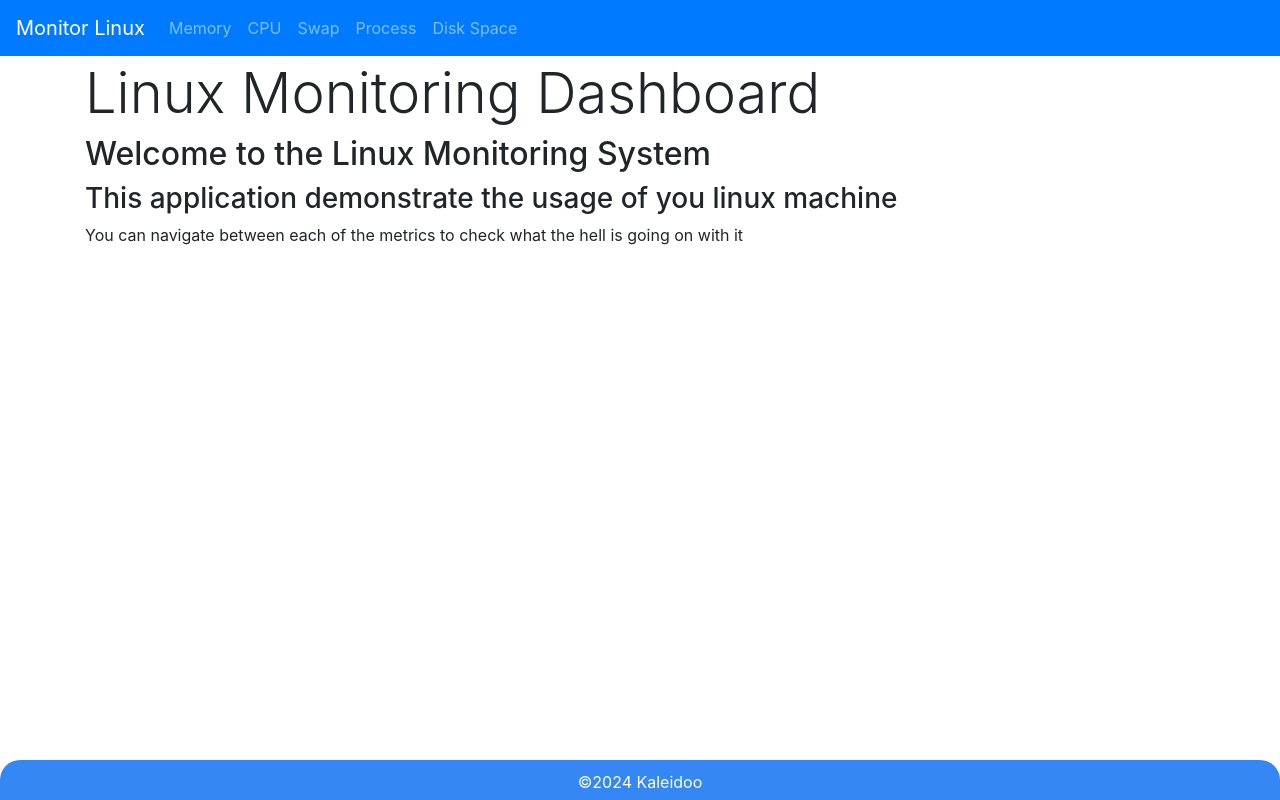
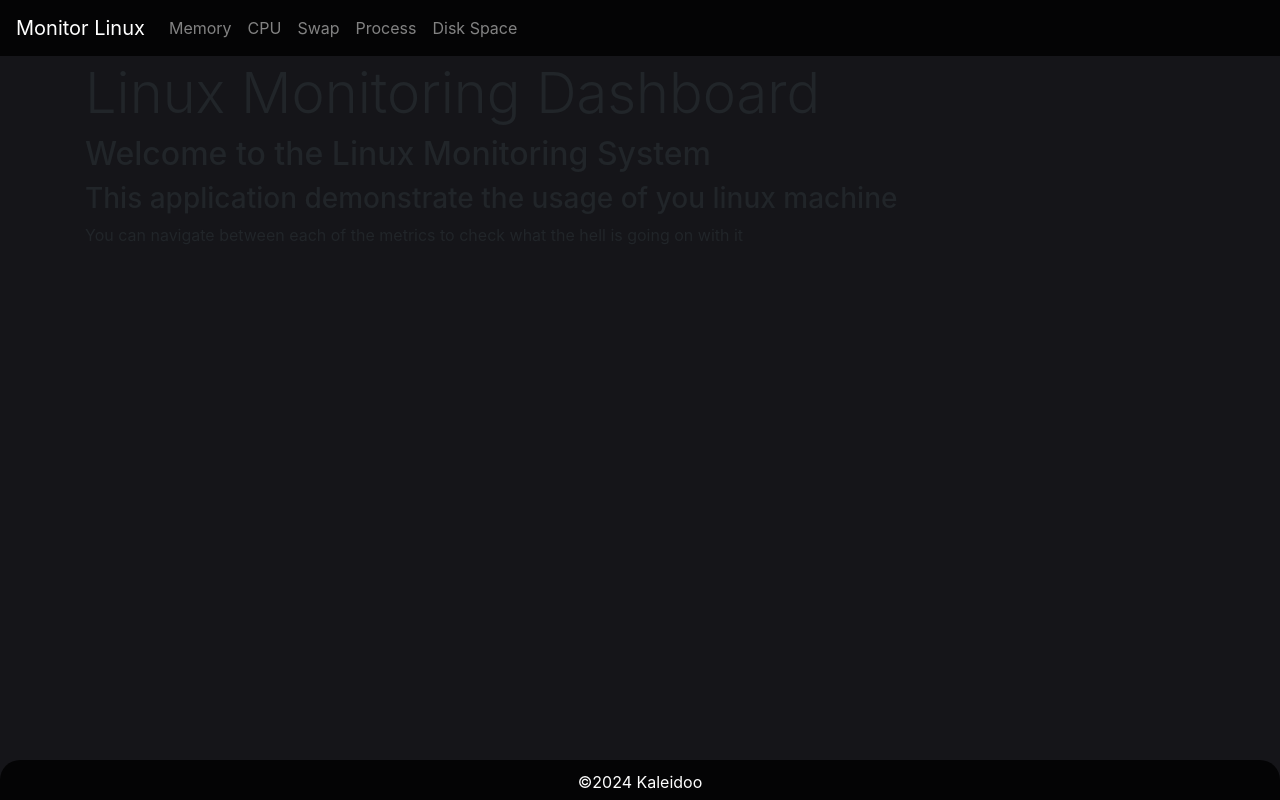
Before and after one commit to kinanhino/flask-linux-project, a Flask app: page / in a window 1280 px wide. Run offline with Flask 3, Linux system fonts and the light colour scheme; some libraries are stand-ins or nearby versions.

Commit message:
new 17/02/2024

```diff
--- a/app.py
+++ b/app.py
@@ -286,6 +286,22 @@ def show_disk():
     return render_template('disk.html', disk=disk, disk_header=disk_header, all_disk=all_disk)
 
 
+@app.route('/refresh_disk')
+def refresh_disk():
+    disk_header, disk = monitoring("disk")
+    print("-----------------------------------------")
+    print(disk)
+    print(disk_header)
+    all_disk = [disk_obj.__dict__ for disk_obj in Disk.query.order_by(Disk.dt.desc()).limit(20).all()]
+    all_disk = all_disk[::-1]
+
+    for disk_data in all_disk:
+        disk_data.pop('_sa_instance_state', None)
+    return jsonify({
+        "all_disk": all_disk
+    })
+
+
 @app.route('/refresh_process')
 def refresh_process():
     proc = monitoring("proc")
--- a/static/base.css
+++ b/static/base.css
@@ -1,7 +1,17 @@
 body, html {
   height:100%;
   margin: 0;
+  background-color: #151519;
 
+}
+
+.nav-dashboard {
+    background-color: rgba(0,0,0,0.8);
+    color: white;
+}
+
+.nav-button {
+    color: white;
 }
 
 @media screen and (max-width: 992px) {
@@ -98,7 +114,7 @@ footer {
     bottom: 0;
     width: 100%;
     max-height: 5%;
-    background-color: rgba(53, 135, 243, 1);
+    background-color: rgba(0,0,0,0.8);
     color: #fff;
     text-align: center;
     padding: 10px 0; /* Some padding */
--- a/templates/base.html
+++ b/templates/base.html
@@ -11,8 +11,8 @@
     <!-- Additional head content can go here -->
 </head>
 <body>
-<div class="page-content">
-    <nav class="navbar fixed-top navbar-expand-md navbar-dark bg-primary mb-3">
+<div class="page-content" style="background-color: #151519">
+    <nav class="navbar fixed-top navbar-expand-md navbar-dark nav-dashboard mb-3" style="color: white">
         <div class="flex-row d-flex">
             <a class="navbar-brand" href="/">Monitor Linux</a>
         </div>
@@ -21,11 +21,11 @@
         </button>
         <div class="collapse navbar-collapse" id="navbarContent">
             <ul class="navbar-nav mr-auto">
-                <li class="nav-item"><a class="nav-link" href="/mem">Memory</a></li>
-                <li class="nav-item"><a class="nav-link" href="/cpu">CPU</a></li>
-                <li class="nav-item"><a class="nav-link" href="/swap">Swap</a></li>
-                <li class="nav-item"><a class="nav-link" href="/process">Process</a></li>
-                <li class="nav-item"><a class="nav-link" href="/disk">Disk Space</a></li>
+                <li class="nav-item nav-button"><a class="nav-link" href="/mem">Memory</a></li>
+                <li class="nav-item nav-button"><a class="nav-link" href="/cpu">CPU</a></li>
+                <li class="nav-item nav-button"><a class="nav-link" href="/swap">Swap</a></li>
+                <li class="nav-item nav-button"><a class="nav-link" href="/process">Process</a></li>
+                <li class="nav-item nav-button"><a class="nav-link" href="/disk">Disk Space</a></li>
             </ul>
         </div>
     </nav>
--- a/templates/process.html
+++ b/templates/process.html
@@ -32,7 +32,7 @@ Processes Monitoring
                     <div class="table-responsive">
                         <table class="table table-striped">
                             <thead class="thead-inverse">
-                                <tr>
+                                <tr style="color: white">
                                     <th>DATE</th>
                                     <th>PID</th>
                                     <th>USER</th>
@@ -45,7 +45,7 @@ Processes Monitoring
 
                             <tbody>
                             {% for p in proc %}
-                                <tr>
+                                <tr style="color: white">
                                     <td>{{p['dt']}}</td>
                                     <td>{{p['PID']}}</td>
                                     <td>{{p['USER']}}</td>
```
Also changed, not shown: other parts of static/base.css (+6 -0 lines), templates/disk.html (+94 -2 lines), templates/mem.html (+8 -8 lines), templates/swap.html (+8 -8 lines).
